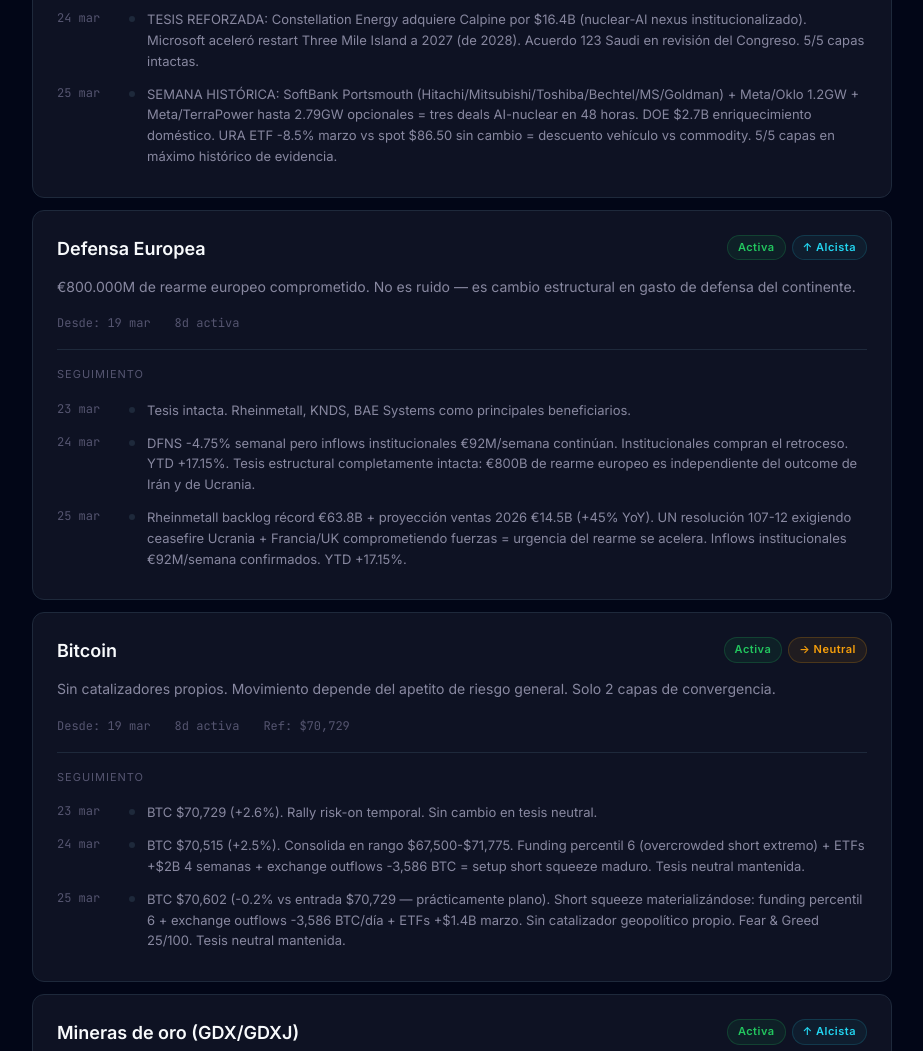
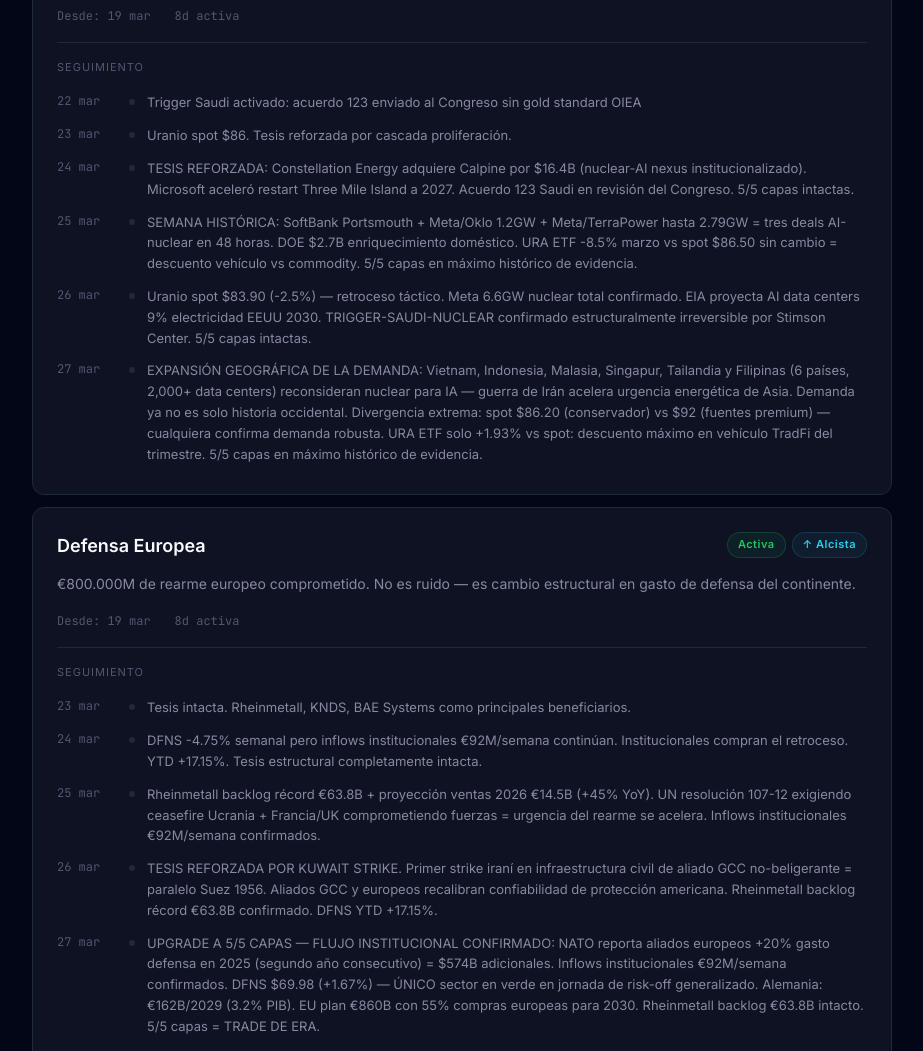
Before and after one commit to Wcoach24/geopolitical-oracle, a website: page web/index.html in a window 1280 px wide. Shown: the part 1131-2182 px from the top of the page, without its empty margins (178-1101 px from the left). Drawn offline with Linux system fonts and the light colour scheme.

Commit message:
Update track record — 2026-03-27

```diff
--- a/web/index.html
+++ b/web/index.html
@@ -215,9 +215,8 @@
 </div>
 
 <script>
-// Data injected by generator script — this will be replaced automatically
 const DATA = {
-  "last_updated": "2026-03-25",
+  "last_updated": "2026-03-27",
   "tension": "ALTO",
   "recomendaciones_activas": [
     {
@@ -229,10 +228,13 @@ const DATA = {
       "contexto_entrada": "Corrección de -16% desde ATH. Fundamentales más alcistas de la década: BRICS acumulando, bancos centrales 1000t/año, dedolarización acelerando.",
       "estado": "ACTIVA",
       "precio_referencia_entrada": 4490,
+      "capas_convergencia_actual": 4,
       "seguimiento": [
         {"fecha": "2026-03-23", "nota": "Oro en $4,364 (-2.9%). Corrección por desescalación parcial. Tesis LP intacta."},
-        {"fecha": "2026-03-24", "nota": "Oro ~$4,325 (-3.7% vs entrada). Volatilidad extrema intradía ($4,100-$4,536, ~10% swing) por señales mixtas Irán. CBs 1,000+t/año intacto. PAXG premium 7%. Gold ETFs globales +$21B Q1. Tesis intacta — corrección saludable."},
-        {"fecha": "2026-03-25", "nota": "CORRECCIÓN ABSORBIDA COMPLETAMENTE. Oro $4,565 (+1.7% vs entrada $4,490). Hoy +2.5%. BRICS 'The Unit' (40% oro) validándose como alternativa post-dólar en tiempo real. CBs >60t/mes tercer año consecutivo. GLD outflow $2.9B pero gold ETFs globales +$21B Q1 = rotación papel→físico, no abandono. Tesis más sólida desde inicio de la recomendación."}
+        {"fecha": "2026-03-24", "nota": "Oro ~$4,325 (-3.7% vs entrada). Volatilidad extrema intradía ($4,100-$4,536, ~10% swing) por señales mixtas Irán. CBs 1,000+t/año intacto. PAXG premium 7%. Gold ETFs globales +$21B Q1. Tesis intacta."},
+        {"fecha": "2026-03-25", "nota": "CORRECCIÓN ABSORBIDA COMPLETAMENTE. Oro $4,565 (+1.7% vs entrada $4,490). BRICS 'The Unit' (40% oro) validándose. CBs >60t/mes tercer año consecutivo. GLD outflow $2.9B pero gold ETFs globales +$21B Q1 = rotación papel→físico."},
+        {"fecha": "2026-03-26", "nota": "Oro $4,521 (-0.97%). GLD outflows -$2.52B 5-day, -$5.19B 1-month — señal de rotación paper→físico o capitulación retail. Corea del Sur: primera inversión en oro desde 2013. REC-GOLD-001 en +0.7% vs entrada. Próximo catalizador: estructural (Fed, bonos), no geopolítico."},
+        {"fecha": "2026-03-27", "nota": "ALERTA INVALIDACIÓN: Oro $4,420 (-2.4%), segundo día consecutivo de caída pese a escalada geopolítica. A solo 0.5% de la señal de invalidación $4,400. GLD outflows se aceleran (-$5.19B 1-month) — posible capitulación genuina. Corea del Sur anuncia primera inversión en oro desde 2013 = base de demanda CBs se amplía. VIGILANCIA MÁXIMA: si oro cierra y mantiene bajo $4,400, el análisis requerirá reconsiderar la recomendación."}
       ]
     },
     {
@@ -244,11 +246,14 @@ const DATA = {
       "contexto_entrada": "Máxima convergencia: Arabia Saudí programa nuclear + AI demand + supply deficit. Antifragil ante cualquier escenario del conflicto.",
       "estado": "ACTIVA",
       "precio_referencia_entrada": null,
+      "capas_convergencia_actual": 5,
       "seguimiento": [
         {"fecha": "2026-03-22", "nota": "Trigger Saudi activado: acuerdo 123 enviado al Congreso sin gold standard OIEA"},
         {"fecha": "2026-03-23", "nota": "Uranio spot $86. Tesis reforzada por cascada proliferación."},
-        {"fecha": "2026-03-24", "nota": "TESIS REFORZADA: Constellation Energy adquiere Calpine por $16.4B (nuclear-AI nexus institucionalizado). Microsoft aceleró restart Three Mile Island a 2027 (de 2028). Acuerdo 123 Saudi en revisión del Congreso. 5/5 capas intactas."},
-        {"fecha": "2026-03-25", "nota": "SEMANA HISTÓRICA: SoftBank Portsmouth (Hitachi/Mitsubishi/Toshiba/Bechtel/MS/Goldman) + Meta/Oklo 1.2GW + Meta/TerraPower hasta 2.79GW opcionales = tres deals AI-nuclear en 48 horas. DOE $2.7B enriquecimiento doméstico. URA ETF -8.5% marzo vs spot $86.50 sin cambio = descuento vehículo vs commodity. 5/5 capas en máximo histórico de evidencia."}
+        {"fecha": "2026-03-24", "nota": "TESIS REFORZADA: Constellation Energy adquiere Calpine por $16.4B (nuclear-AI nexus institucionalizado). Microsoft aceleró restart Three Mile Island a 2027. Acuerdo 123 Saudi en revisión del Congreso. 5/5 capas intactas."},
+        {"fecha": "2026-03-25", "nota": "SEMANA HISTÓRICA: SoftBank Portsmouth + Meta/Oklo 1.2GW + Meta/TerraPower hasta 2.79GW = tres deals AI-nuclear en 48 horas. DOE $2.7B enriquecimiento doméstico. URA ETF -8.5% marzo vs spot $86.50 sin cambio = descuento vehículo vs commodity. 5/5 capas en máximo histórico de evidencia."},
+        {"fecha": "2026-03-26", "nota": "Uranio spot $83.90 (-2.5%) — retroceso táctico. Meta 6.6GW nuclear total confirmado. EIA proyecta AI data centers 9% electricidad EEUU 2030. TRIGGER-SAUDI-NUCLEAR confirmado estructuralmente irreversible por Stimson Center. 5/5 capas intactas."},
+        {"fecha": "2026-03-27", "nota": "EXPANSIÓN GEOGRÁFICA DE LA DEMANDA: Vietnam, Indonesia, Malasia, Singapur, Tailandia y Filipinas (6 países, 2,000+ data centers) reconsideran nuclear para IA — guerra de Irán acelera urgencia energética de Asia. Demanda ya no es solo historia occidental. Divergencia extrema: spot $86.20 (conservador) vs $92 (fuentes premium) — cualquiera confirma demanda robusta. URA ETF solo +1.93% vs spot: descuento máximo en vehículo TradFi del trimestre. 5/5 capas en máximo histórico de evidencia."}
       ]
     },
     {
@@ -260,10 +265,13 @@ const DATA = {
       "contexto_entrada": "€800.000M de rearme europeo comprometido. No es ruido — es cambio estructural en gasto de defensa del continente.",
       "estado": "ACTIVA",
       "precio_referencia_entrada": null,
+      "capas_convergencia_actual": 5,
       "seguimiento": [
         {"fecha": "2026-03-23", "nota": "Tesis intacta. Rheinmetall, KNDS, BAE Systems como principales beneficiarios."},
-        {"fecha": "2026-03-24", "nota": "DFNS -4.75% semanal pero inflows institucionales €92M/semana continúan. Institucionales compran el retroceso. YTD +17.15%. Tesis estructural completamente intacta: €800B de rearme europeo es independiente del outcome de Irán y de Ucrania."},
-        {"fecha": "2026-03-25", "nota": "Rheinmetall backlog récord €63.8B + proyección ventas 2026 €14.5B (+45% YoY). UN resolución 107-12 exigiendo ceasefire Ucrania + Francia/UK comprometiendo fuerzas = urgencia del rearme se acelera. Inflows institucionales €92M/semana confirmados. YTD +17.15%."}
+        {"fecha": "2026-03-24", "nota": "DFNS -4.75% semanal pero inflows institucionales €92M/semana continúan. Institucionales compran el retroceso. YTD +17.15%. Tesis estructural completamente intacta."},
+        {"fecha": "2026-03-25", "nota": "Rheinmetall backlog récord €63.8B + proyección ventas 2026 €14.5B (+45% YoY). UN resolución 107-12 exigiendo ceasefire Ucrania + Francia/UK comprometiendo fuerzas = urgencia del rearme se acelera. Inflows institucionales €92M/semana confirmados."},
+        {"fecha": "2026-03-26", "nota": "TESIS REFORZADA POR KUWAIT STRIKE. Primer strike iraní en infraestructura civil de aliado GCC no-beligerante = paralelo Suez 1956. Aliados GCC y europeos recalibran confiabilidad de protección americana. Rheinmetall backlog récord €63.8B confirmado. DFNS YTD +17.15%."},
+        {"fecha": "2026-03-27", "nota": "UPGRADE A 5/5 CAPAS — FLUJO INSTITUCIONAL CONFIRMADO: NATO reporta aliados europeos +20% gasto defensa en 2025 (segundo año consecutivo) = $574B adicionales. Inflows institucionales €92M/semana confirmados. DFNS $69.98 (+1.67%) — ÚNICO sector en verde en jornada de risk-off generalizado. Alemania: €162B/2029 (3.2% PIB). EU plan €860B con 55% compras europeas para 2030. Rheinmetall backlog €63.8B intacto. 5/5 capas = TRADE DE ERA."}
       ]
     },
     {
@@ -275,10 +283,13 @@ const DATA = {
       "contexto_entrada": "Sin catalizadores propios. Movimiento depende del apetito de riesgo general. Solo 2 capas de convergencia.",
       "estado": "ACTIVA",
       "precio_referencia_entrada": 70729,
+      "capas_convergencia_actual": 2,
       "seguimiento": [
         {"fecha": "2026-03-23", "nota": "BTC $70,729 (+2.6%). Rally risk-on temporal. Sin cambio en tesis neutral."},
-        {"fecha": "2026-03-24", "nota": "BTC $70,515 (+2.5%). Consolida en rango $67,500-$71,775. Funding percentil 6 (overcrowded short extremo) + ETFs +$2B 4 semanas + exchange outflows -3,586 BTC = setup short squeeze maduro. Tesis neutral mantenida."},
-        {"fecha": "2026-03-25", "nota": "BTC $70,602 (-0.2% vs entrada $70,729 — prácticamente plano). Short squeeze materializándose: funding percentil 6 + exchange outflows -3,586 BTC/día + ETFs +$1.4B marzo. Sin catalizador geopolítico propio. Fear & Greed 25/100. Tesis neutral mantenida."}
+        {"fecha": "2026-03-24", "nota": "BTC $70,515 (+2.5%). Consolida en rango $67,500-$71,775. Funding percentil 6 (overcrowded short extremo). WATCH-BTC-DCA a 15% de distancia. Tesis neutral mantenida."},
+        {"fecha": "2026-03-25", "nota": "BTC $70,602 (-0.2% vs entrada — prácticamente plano). Short squeeze materializándose: funding percentil 6 + exchange outflows -3,586 BTC/día + ETFs +$1.4B marzo. Sin catalizador geopolítico propio. Tesis neutral mantenida."},
+        {"fecha": "2026-03-26", "nota": "BTC $71,500 (+1.27% vs entrada = +1.1%). Iran rejection no generó risk-off en BTC — desconexión confirmada entre geopolítica y crypto. Short squeeze sigue en progreso. WATCH-BTC-DCA a $59,860 (~16.3% de distancia). Tesis neutral mantenida."},
+        {"fecha": "2026-03-27", "nota": "BTC $69,438 (-2.88%). ETF flipped a outflow -$171M — reversión de 180° en 72 horas del inflow $312M del 23-Mar. Institucionales en modo indecisión máxima. Short squeeze setup intacto (funding percentil 6) pero catalizador se aleja. WATCH-BTC-DCA trigger $59,860 ahora a 13.8% de distancia (ayer 16.3%). Tesis neutral mantenida."}
       ]
     },
     {
@@ -289,9 +300,12 @@ const DATA = {
       "fecha_recomendacion": "2026-03-25",
       "contexto_entrada": "Oro recuperando $4,565 con corrección absorbida completamente. Mineras rezagadas vs spot — múltiplos comprimidos durante semanas de volatilidad crean ventana táctica. 4 capas de convergencia.",
       "estado": "ACTIVA",
-      "precio_referencia_entrada": null,
+      "precio_referencia_entrada": 85.97,
+      "capas_convergencia_actual": 4,
       "seguimiento": [
-        {"fecha": "2026-03-25", "nota": "Recomendación nueva. Con oro en $4,565 y corrección absorbida, las mineras siguen rezagadas vs el spot. Gold COT percentil 65 = posicionamiento moderado sin exceso. Señal de invalidación: oro por debajo de $4,400. Ceasefire = doble impacto negativo (corrección oro amplificada en mineras)."}
+        {"fecha": "2026-03-25", "nota": "Recomendación nueva. Con oro en $4,565 y corrección absorbida, las mineras siguen rezagadas vs el spot. Gold COT percentil 65 = posicionamiento moderado sin exceso. Señal de invalidación: oro por debajo de $4,400."},
+        {"fecha": "2026-03-26", "nota": "PRECIO DE REFERENCIA OFICIAL ESTABLECIDO: GDX $85.97. Oro cede -0.97% hoy. Las mineras siguen rezagadas vs spot. Gold COT percentil 65 = espacio para crecer. Señal de invalidación: oro por debajo de $4,400 sostenido."},
+        {"fecha": "2026-03-27", "nota": "LEVERAGE NEGATIVO CONFIRMADO: GDX $83.56 (-2.81%) vs oro -1.27% = mineras amplificando caída 2.2x. REC-GDX-001 ahora -2.8% desde precio de referencia $85.97. ALERTA CRÍTICA: señal de invalidación oro $4,400 es DOBLEMENTE crítica para GDX — si oro cruza ese nivel, GDX podría caer -5-7% adicional. ESTADO: ACTIVA pero dependiente de que oro aguante $4,400."}
       ]
     }
   ],
@@ -312,7 +326,7 @@ const DATA = {
         {"fecha": "2026-03-19", "nota": "Petróleo en $113 — recomendamos tomar ganancias parciales"},
         {"fecha": "2026-03-23", "nota": "Ultimátum Trump expira. Evento binario. Recomendamos cerrar."},
         {"fecha": "2026-03-24", "nota": "VALIDADO: Brent cayó -11% a $101.10 el día siguiente al cierre. Timing correcto — la recomendación de salida fue acertada."},
-        {"fecha": "2026-03-25", "nota": "Brent en $101.50 (rango intradiario $96.18-$104.49). Territorio binario hasta resolución ventana 28-Mar. Sin nueva posición recomendada."}
+        {"fecha": "2026-03-27", "nota": "Brent +5.7% a $108.01. Oil COT percentil 88 (máximo 7 años). No se reabre posición — riesgo de crowding extremo. El cierre del 23-Mar sigue siendo correcto."}
       ],
       "resultado_tipo": "win"
     }
@@ -321,10 +335,10 @@ const DATA = {
     {
       "id": "WATCH-BTC-DCA",
       "asset": "Bitcoin",
-      "condicion": "Caída >15% desde niveles actuales O confirmación de tropas terrestres",
+      "condicion": "Caída >15% desde niveles actuales O confirmación de tropas terrestres / operación en territorio iraní",
       "accion_si_activa": "Recomendar DCA escalonado en BTC",
       "estado": "ESPERANDO",
-      "ultima_nota": "2026-03-25: BTC $70,602. Trigger a $59,860 (15.2% de distancia). Short squeeze activo reduce probabilidad de caída inmediata. Monitorear post-28-Mar si fracasa ventana diplomática."
+      "ultima_nota": "2026-03-27: BTC $69,438. Trigger a $59,860 (13.8% de distancia — ayer 16.3%, velocidad de acercamiento aumenta). ETF flipped a outflow -$171M. Seizure Kharg Island en evaluación activa = potencial activación de condición alternativa. Monitoreo PRIORITARIO: resultado Pakistan talks 28-Mar."
     },
     {
       "id": "WATCH-PLATA",
@@ -332,7 +346,7 @@ const DATA = {
       "condicion": "Corrección significativa a mínimos recientes ($58.58 SLV)",
       "accion_si_activa": "Recomendar exposición a plata — infraposicionamiento extremo de institucionales",
       "estado": "ESPERANDO",
-      "ultima_nota": "2026-03-25: SLV $62.47. Trigger $58.58 a 6.2% de distancia. SEÑAL TÁCTICA EMERGENTE: $616M inflow 23-Mar = dinero institucional entrando ANTES del trigger. COT gross longs 32.5K = mínimo 13 años (percentil 8). Setup contrarian más limpio del board. Monitoring diario prioritario."
+      "ultima_nota": "2026-03-27: ALERTA MÁXIMA. COT percentil 8 = mínimo 13 años de gross longs. Flows 5-day: -$574.8M = capitulación acelerada. Datos contradictorios entre fuentes: si SLV confirma cierre ≤$61, el trigger puede activarse en 1-2 sesiones. Setup contrarian más limpio del trimestre."
     },
     {
       "id": "WATCH-FED-CUT",
@@ -340,7 +354,7 @@ const DATA = {
       "condicion": "Fed anuncia recorte de tipos o forward guidance claramente dovish",
       "accion_si_activa": "Reforzar recomendación alcista en oro",
       "estado": "ESPERANDO",
-      "ultima_nota": "2026-03-25: 10Y yield 4.40% (máximo 8 meses). Fed hawkish hold. PCE 2.7%, solo 1 recorte proyectado 2026. Trampa fiscal Dalio confirmada — yields suben pese a oil bajando. Próxima señal: PCE marzo (finales de abril)."
+      "ultima_nota": "2026-03-27: Fed más atrapada. 30Y yield sube a 4.95% (+6bps), spread 10Y-30Y amplía a ~61bps. Con Brent $108 (+5.7%), componente energético del CPI imposible de bajar. Solo 1 recorte proyectado 2026. Trampa fiscal Dalio confirmándose en la curva. No activado."
     }
   ]
 };
@@ -408,7 +422,6 @@ function renderCard(rec, isClosed) {
   </div>`;
 }
 
-// Render
 document.getElementById('active-container').innerHTML =
   DATA.recomendaciones_activas.map(r => renderCard(r, false)).join('');
 
@@ -426,7 +439,6 @@ document.getElementById('watchlist-container').innerHTML =
     </div>
   `).join('');
 
-// Update stats
 const total = DATA.recomendaciones_activas.length + DATA.recomendaciones_cerradas.length;
 const active = DATA.recomendaciones_activas.length;
 const closed = DATA.recomendaciones_cerradas.length;
```
